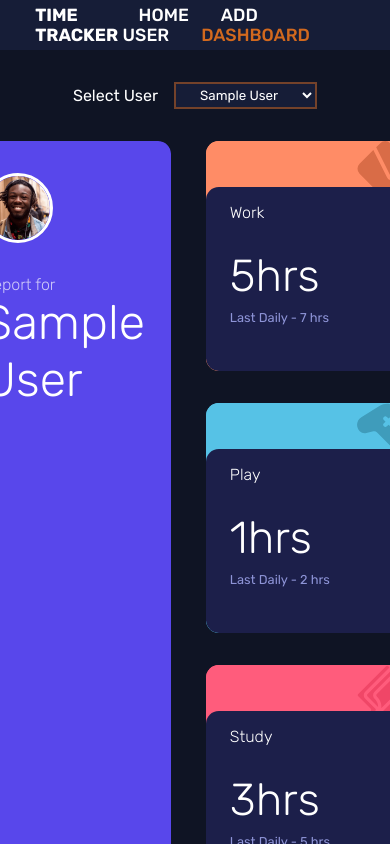
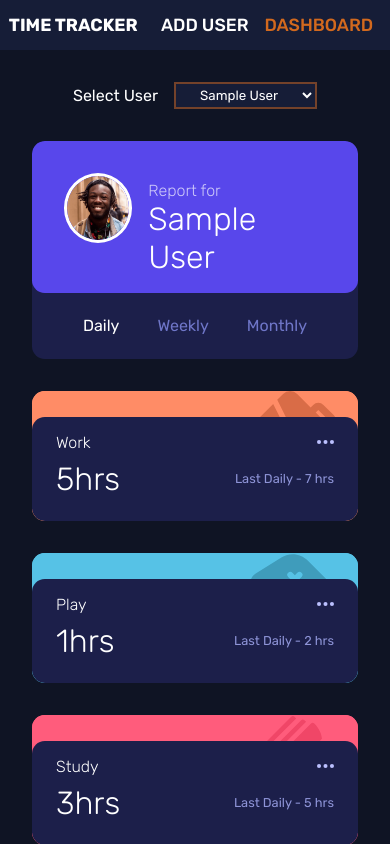
Before and after one commit to TTHPATEL/Time-Tracking, a React (Vite) app: page /dashboard in a window 390 px wide. Shown: the top 844 px of the page. Built offline with nearby package versions, Linux system fonts and the light colour scheme; a web font is replaced by a local one.

Commit message:
css fix final

```diff
--- a/src/component/CreateUser.jsx
+++ b/src/component/CreateUser.jsx
@@ -12,113 +12,6 @@ function CreateUser() {
   useFetchUserData();
   const dispatch = useDispatch();
   const navigate = useNavigate();
-  let initialState = {
-    name: "Ram",
-    info: [
-      {
-        title: "Work",
-        timeframes: {
-          daily: {
-            current: 5,
-            previous: 7,
-          },
-          weekly: {
-            current: 32,
-            previous: 36,
-          },
-          monthly: {
-            current: 103,
-            previous: 128,
-          },
-        },
-      },
-      {
-        title: "Play",
-        timeframes: {
-          daily: {
-            current: 1,
-            previous: 2,
-          },
-          weekly: {
-            current: 10,
-            previous: 8,
-          },
-          monthly: {
-            current: 23,
-            previous: 29,
-          },
-        },
-      },
-      {
-        title: "Study",
-        timeframes: {
-          daily: {
-            current: 0,
-            previous: 1,
-          },
-          weekly: {
-            current: 4,
-            previous: 7,
-          },
-          monthly: {
-            current: 13,
-            previous: 19,
-          },
-        },
-      },
-      {
-        title: "Exercise",
-        timeframes: {
-          daily: {
-            current: 1,
-            previous: 1,
-          },
-          weekly: {
-            current: 4,
-            previous: 5,
-          },
-          monthly: {
-            current: 11,
-            previous: 18,
-          },
-        },
-      },
-      {
-        title: "Social",
-        timeframes: {
-          daily: {
-            current: 1,
-            previous: 3,
-          },
-          weekly: {
-            current: 5,
-            previous: 10,
-          },
-          monthly: {
-            current: 21,
-            previous: 23,
-          },
-        },
-      },
-      {
-        title: "Selfcare",
-        timeframes: {
-          daily: {
-            current: 0,
-            previous: 1,
-          },
-          weekly: {
-            current: 2,
-            previous: 2,
-          },
-          monthly: {
-            current: 7,
-            previous: 11,
-          },
-        },
-      },
-    ],
-  };
 
   const nameRef = useRef();
   const workRef = useRef();
--- a/src/component/Navbar.jsx
+++ b/src/component/Navbar.jsx
@@ -1,6 +1,6 @@
 import React from "react";
 import style from "./navbar.module.css";
-import { NavLink } from "react-router-dom";
+import { NavLink, Link } from "react-router-dom";
 import { isAction } from "@reduxjs/toolkit";
 
 function Navbar() {
@@ -8,17 +8,20 @@ function Navbar() {
     <>
       <div className={style.navbody}>
         <div className={style.lside}>
-          <h4>Time Tracker</h4>
+          <Link to="/" className={style.logoLink}>
+            <h4>Time Tracker</h4>
+          </Link>
         </div>
         <div className={style.rside}>
-          <NavLink
+          {/* <NavLink
             to="/"
+            id={style.homeLink}
             className={({ isActive }) =>
               `${style.navlink} ${isActive ? style["act-header"] : ""}`
             }
           >
             Home
-          </NavLink>
+          </NavLink> */}
           <NavLink
             to="/create-user"
             className={({ isActive }) =>
--- a/src/component/createuser.module.css
+++ b/src/component/createuser.module.css
@@ -26,9 +26,7 @@
   background-color: rgb(210, 105, 30, 0.9);
   transition: 0.2s ease;
 }
-form {
-  /* width: 100%; */
-}
+
 .inputfield_div {
   display: flex;
   flex-direction: column;
@@ -61,7 +59,7 @@ form {
   justify-content: space-around;
 }
 
-@media (max-width: 700px) {
+@media (max-width: 750px) {
   .form_columns {
     flex-direction: column;
     gap: 0;
@@ -70,4 +68,7 @@ form {
     align-items: flex-start;
     height: 120vh;
   }
+  form {
+    padding-block: 1.5em;
+  }
 }
--- a/src/component/dashboard.module.css
+++ b/src/component/dashboard.module.css
@@ -100,7 +100,6 @@
   gap: 2em;
 }
 .info_card {
-  /* margin-left: 1.8em; */
   border-radius: var(--border_radius_all);
   overflow: hidden;
   height: 230px;
@@ -180,4 +179,62 @@
 }
 
 @media (max-width: 750px) {
+  .card {
+    padding-inline: 2em;
+    padding-block: 2em;
+  }
+  .cardUpper {
+    margin-top: 0em;
+  }
+  .left_container {
+    width: 100%;
+  }
+  .l_top_container {
+    display: flex;
+    gap: 1em;
+  }
+  .username {
+    padding-top: 0em;
+  }
+  .username h1 {
+    max-width: none;
+  }
+  .l_bottom_container {
+    flex-direction: row;
+    align-items: center;
+  }
+  .cardLower {
+    flex-direction: column;
+    align-items: center;
+  }
+  .right_container {
+    width: 100%;
+  }
+
+  .info_card {
+    width: 100%;
+    height: 130px;
+  }
+  .title_div img {
+    width: 6%;
+  }
+  .hour_div {
+    flex-direction: row;
+    align-items: center;
+    justify-content: space-between;
+    padding-top: 0.5em;
+  }
 }
+
+@media (max-width: 426px) {
+  .username {
+    padding-top: 0.5em;
+  }
+  .username h1 {
+    font-size: 2em;
+  }
+  #hour {
+    font-weight: 300;
+    font-size: 2em;
+  }
+}
--- a/src/component/navbar.module.css
+++ b/src/component/navbar.module.css
@@ -19,9 +19,31 @@
   font-weight: 500;
   transition: color 0.15s ease;
 }
+.logoLink {
+  color: white;
+  text-decoration: none;
+}
 .navlink:hover {
   color: hsl(220, 90%, 70%);
 }
+
 .act-header {
   color: chocolate;
 }
+
+@media (max-width: 750px) {
+  .rside {
+    display: flex;
+    justify-content: space-around;
+    align-items: center;
+  }
+  .navbody {
+    padding-inline: 0.5em;
+  }
+  .navlink {
+    margin: 0 0.5rem;
+  }
+  #homeLink {
+    display: none;
+  }
+}
```
